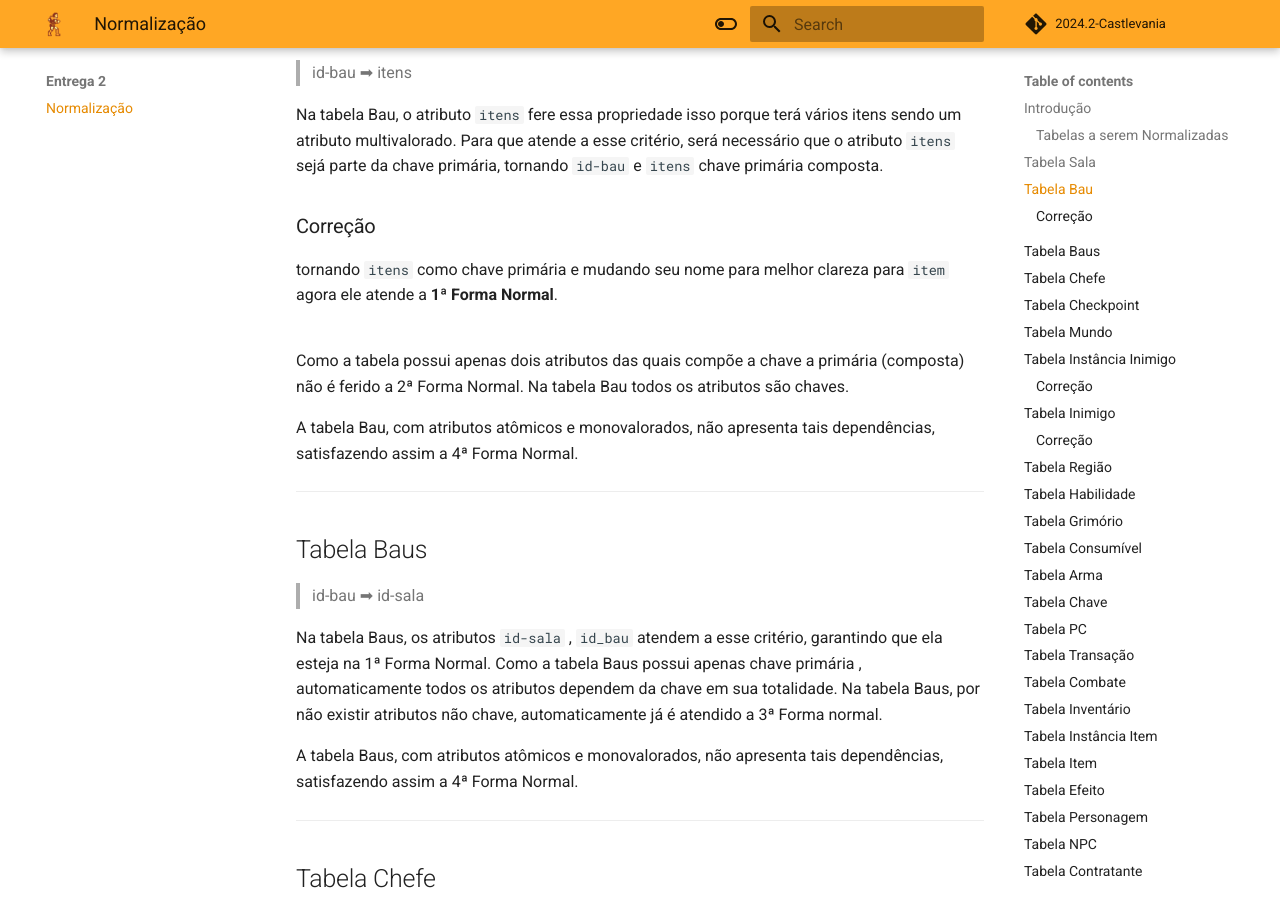
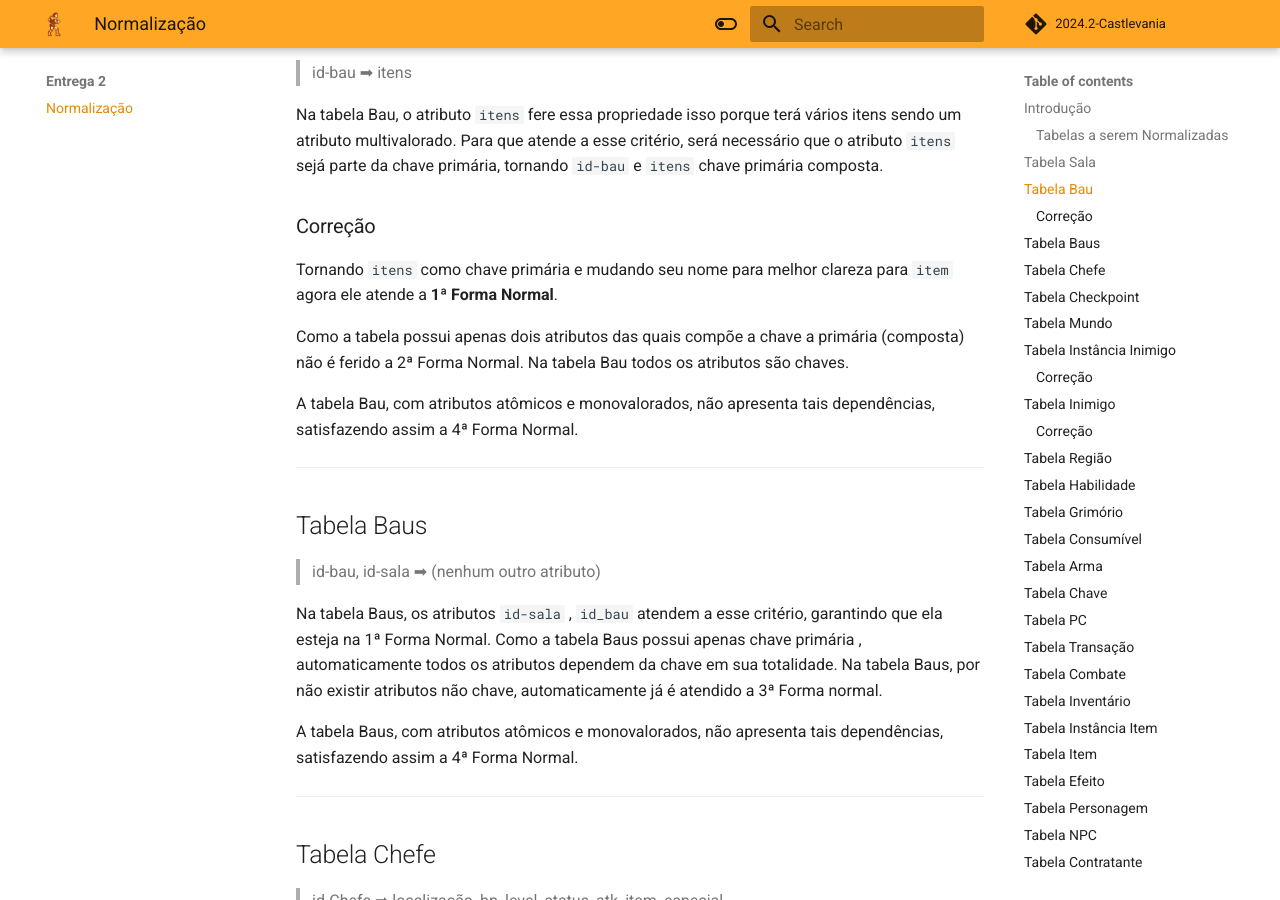
Before and after one commit to SBD1/2024.2-Castlevania, an MkDocs documentation site: the page built from docs/modulo2/normalizacao.md, in a window 1280 px wide and 900 px high, scrolled down 1410 px. Built offline with MkDocs 1.6.1 and Material for MkDocs 9.7.7, drawn with Linux system fonts in a browser that asks for light colours; comment, search, counter and statistics services are not loaded.

```diff
--- a/docs/modulo2/normalizacao.md
+++ b/docs/modulo2/normalizacao.md
@@ -40,9 +40,7 @@ Na tabela Bau, o atributo `itens` fere essa propriedade isso porque terá vário
 
 ### Correção
 
-tornando `itens` como chave primária e mudando seu nome para melhor clareza para `item` agora ele atende a **1ª Forma Normal**.
-
-##
+Tornando `itens` como chave primária e mudando seu nome para melhor clareza para `item` agora ele atende a **1ª Forma Normal**.
 
  Como a tabela possui apenas dois atributos das quais compõe a chave a primária (composta) não é ferido a 2ª Forma Normal.
 Na tabela Bau todos os atributos são chaves.
@@ -53,7 +51,7 @@ Na tabela Bau todos os atributos são chaves.
 
 ## Tabela Baus
 
-> id-bau ➡ id-sala
+> id-bau, id-sala ➡ (nenhum outro atributo)
 
 Na tabela Baus, os atributos `id-sala` , `id_bau` atendem a esse critério, garantindo que ela esteja na 1ª Forma Normal.
  Como a tabela Baus possui apenas chave primária , automaticamente todos os atributos dependem da chave em sua totalidade.
```
